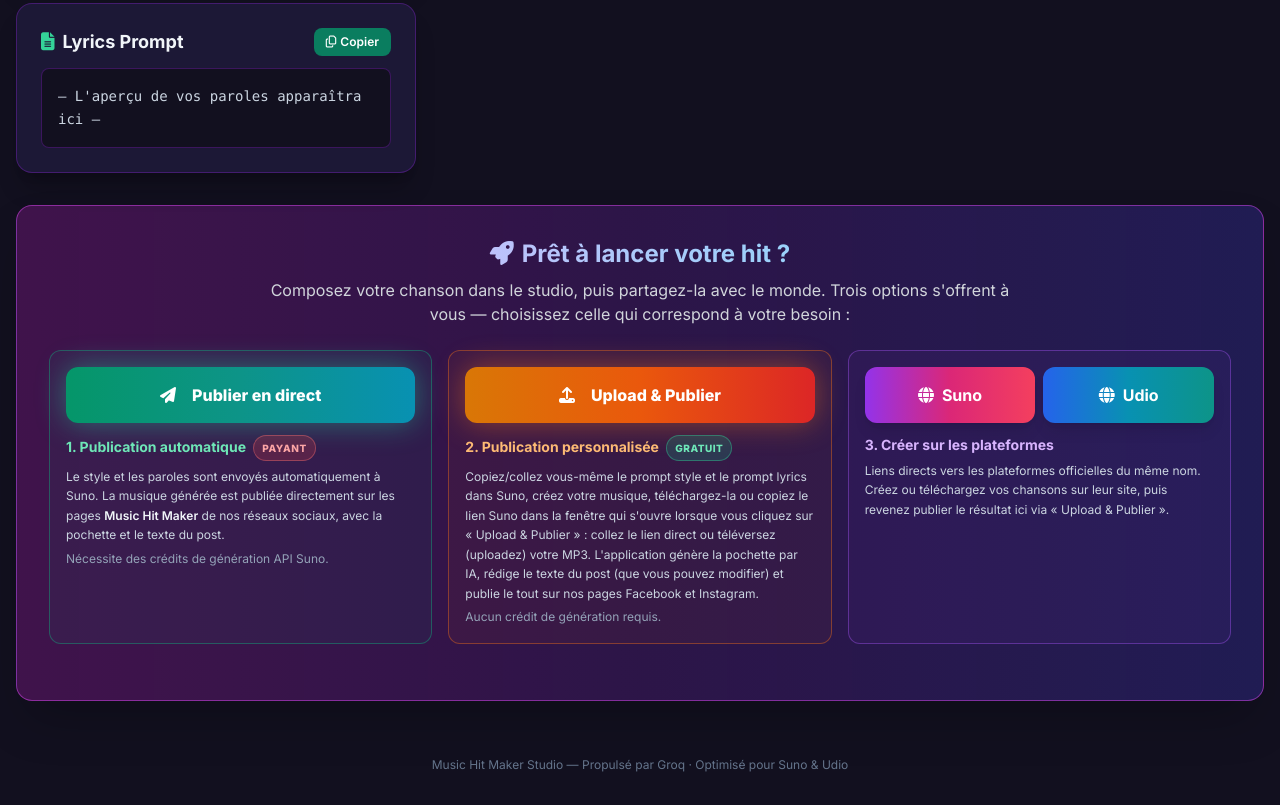
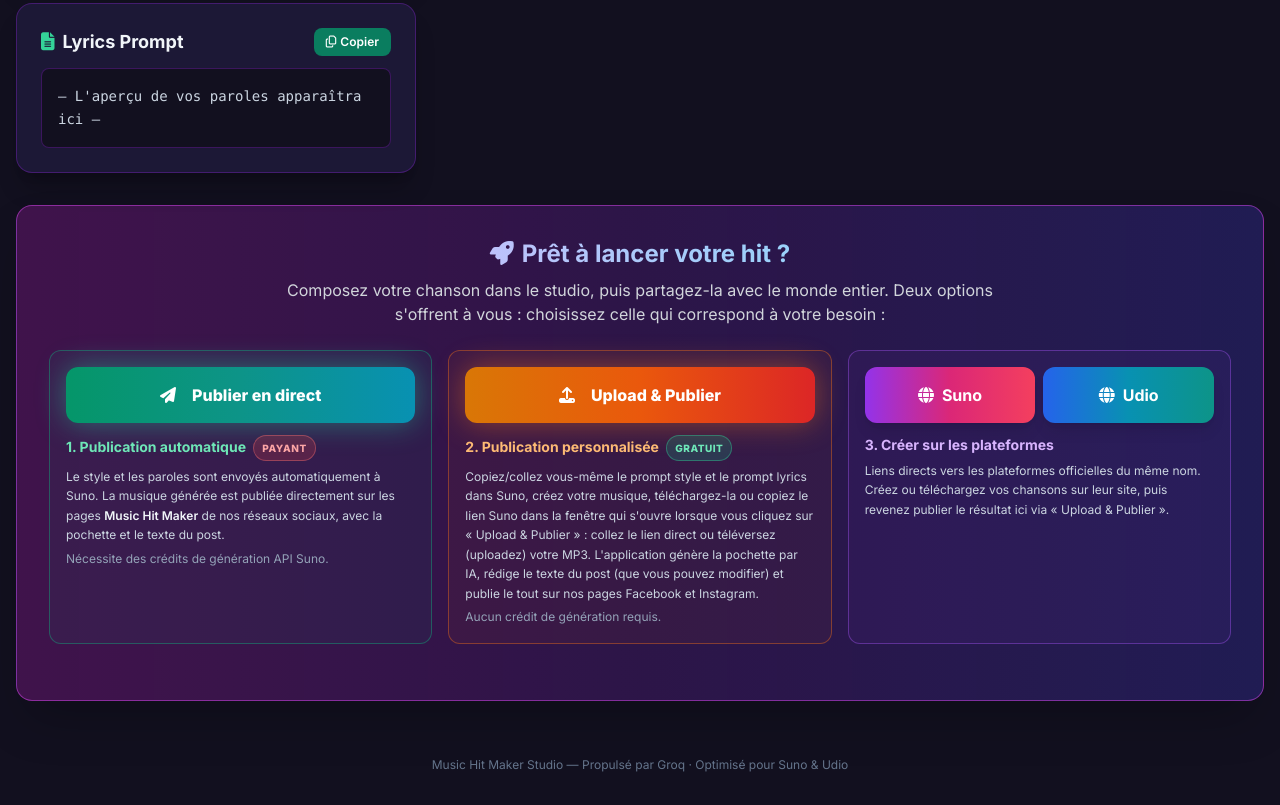
Before and after one commit to YaYouLeKyou/hit-music-maker, a website: page public/index.html in a window 1280 px wide. Shown: the part 1147-1952 px from the top of the page. Drawn offline with nearby package versions, Linux system fonts and the light colour scheme.

Commit message:
CTA : sous-titre corrigé (monde entier, deux options)

```diff
--- a/public/index.html
+++ b/public/index.html
@@ -298,8 +298,8 @@
                     <i class="fa-solid fa-rocket mr-2"></i>Prêt à lancer votre hit ?
                 </h2>
                 <p class="text-sm sm:text-base text-gray-300 mb-6 max-w-3xl mx-auto">
-                    Composez votre chanson dans le studio, puis partagez-la avec le monde.
-                    Trois options s'offrent à vous — choisissez celle qui correspond à votre besoin :
+                    Composez votre chanson dans le studio, puis partagez-la avec le monde entier.
+                    Deux options s'offrent à vous : choisissez celle qui correspond à votre besoin :
                 </p>
 
                 <!-- 3 options : bouton + explication dans la même box -->
```
